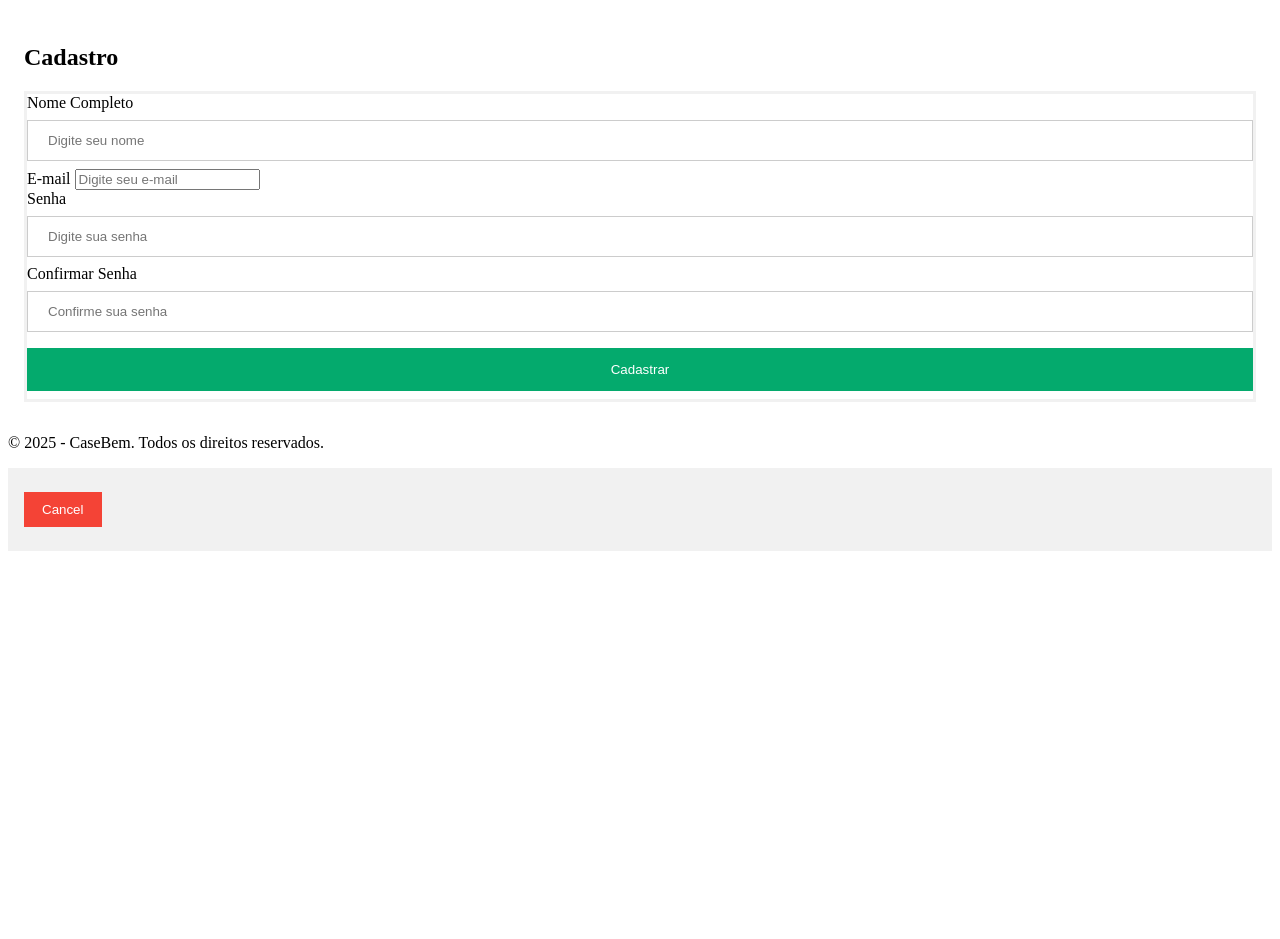
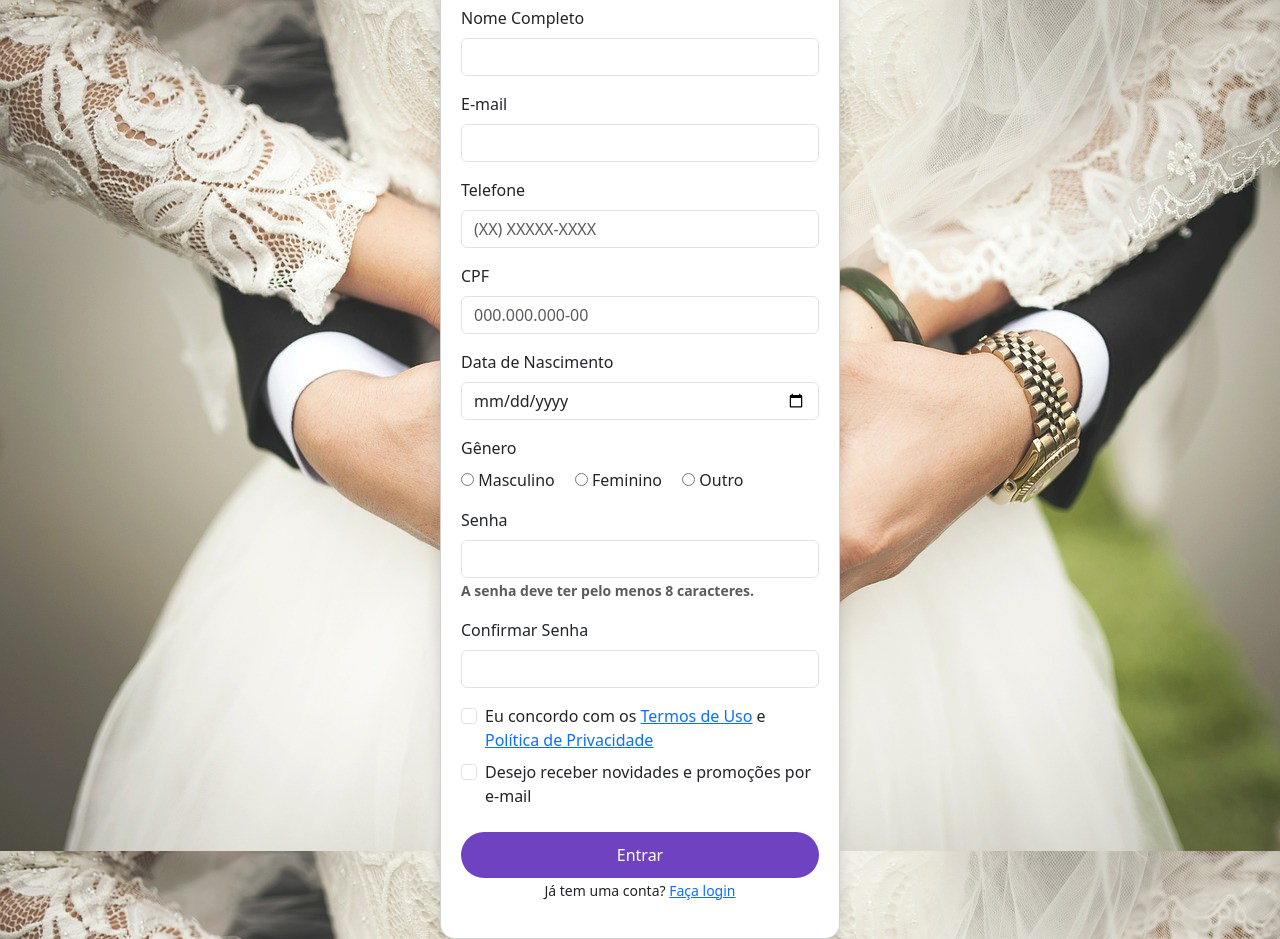
Before and after one commit to RebekaSerafim/CaseBem, a FastAPI app: template templates/cadastro.html in a window 1280 px wide. Before the commit the page ends 551 px from the top, so only its background shows below. Run offline with FastAPI, Linux system fonts and the light colour scheme; the template is opened without the code that fills it, so the values that code supplies are empty.

Commit message:
cadastro - Laura

```diff
--- a/templates/cadastro.html
+++ b/templates/cadastro.html
@@ -1,46 +1,183 @@
 <!DOCTYPE html>
-<html lang="pt-BR">
+<html lang="pt-br">
 <head>
-  <meta charset="utf-8" />
-  <meta name="viewport" content="width=device-width,initial-scale=1" />
-  <title>Página de Cadastro</title>
-  <link rel="stylesheet" href="login.css" />
+    <meta charset="UTF-8">
+    <meta name="viewport" content="width=device-width, initial-scale=1.0">
+    <title>Cadastro</title>
+    <!-- Bootstrap CSS -->
+    <link href="https://cdn.jsdelivr.net/npm/bootstrap@5.3.0/dist/css/bootstrap.min.css" rel="stylesheet">
+    <link rel="stylesheet" href="https://cdnjs.cloudflare.com/ajax/libs/font-awesome/6.4.0/css/all.min.css">
+    <style>
+        body {
+            background:url('casamento2.jpg');
+            height: 100vh;
+            display: flex;
+            justify-content: center;
+            align-items: center;
+        }
+        .card {
+            border-radius: 15px;
+            padding: 20px;
+            width: 100%;
+            max-width: 400px;
+        }
+        .btn-custom {
+            background-color: #6f42c1;
+            color: white;
+            border-radius: 25px;
+            padding: 10px;
+            width: 100%;
+        }
+        #senhaForca {
+            font-weight: bold;
+        }
+    </style>
 </head>
 <body>
-<div class="container d-flex justify-content-center align-items-center min-vh-100">
-    <div class="card p-4 shadow form-card">
-      <h2 class="text-center mb-4">Cadastro</h2>
-      <form>
+
+<div class="card shadow">
+    <div class="text-center mb-3">
+        <i class="fas fa-user-plus fa-2x text-primary"></i>
+        <h3 class="mt-2">Criar Conta</h3>
+        <small>Preencha os dados abaixo para se cadastrar</small>
+    </div>
+
+    <form id="formCadastro">
         <div class="mb-3">
-          <label for="nome" class="form-label">Nome Completo</label>
-          <input type="text" class="form-control" id="nome" placeholder="Digite seu nome">
+            <label class="form-label">Nome Completo</label>
+            <input type="text" class="form-control" required>
         </div>
+
         <div class="mb-3">
-          <label for="email" class="form-label">E-mail</label>
-          <input type="email" class="form-control" id="email" placeholder="Digite seu e-mail">
+            <label class="form-label">E-mail</label>
+            <input type="email" class="form-control" required>
         </div>
+
         <div class="mb-3">
-          <label for="senha" class="form-label">Senha</label>
-          <input type="password" class="form-control" id="senha" placeholder="Digite sua senha">
+            <label class="form-label">Telefone</label>
+            <input type="tel" class="form-control" placeholder="(XX) XXXXX-XXXX" required>
         </div>
+
         <div class="mb-3">
-          <label for="confirmaSenha" class="form-label">Confirmar Senha</label>
-          <input type="password" class="form-control" id="confirmaSenha" placeholder="Confirme sua senha">
+            <label class="form-label">CPF</label>
+            <input type="text" id="cpf" class="form-control" placeholder="000.000.000-00" required>
+            <div class="invalid-feedback">CPF inválido.</div>
         </div>
-        <button type="submit" class="btn btn-primary w-100">Cadastrar</button>
-      </form>
-    </div>
-  </div>
 
-  <!-- Footer -->
-  <footer class="bg-dark text-light text-center py-3">
-    <p class="mb-0">&copy; 2025 - CaseBem. Todos os direitos reservados.</p>
-  </footer>
+        <div class="mb-3">
+            <label class="form-label">Data de Nascimento</label>
+            <input type="date" class="form-control" required>
+        </div>
 
-  <script src="https://cdn.jsdelivr.net/npm/bootstrap@5.3.0/dist/js/bootstrap.bundle.min.js"></script>
+        <div class="mb-3">
+            <label class="form-label">Gênero</label>
+            <div>
+                <input type="radio" name="genero" required> Masculino
+                <input type="radio" name="genero" class="ms-3"> Feminino
+                <input type="radio" name="genero" class="ms-3"> Outro
+            </div>
+        </div>
+
+        <div class="mb-3">
+            <label class="form-label">Senha</label>
+            <input type="password" id="senha" class="form-control" required>
+            <small id="senhaForca" class="text-muted">A senha deve ter pelo menos 8 caracteres.</small>
+        </div>
+
+        <div class="mb-3">
+            <label class="form-label">Confirmar Senha</label>
+            <input type="password" id="confirmarSenha" class="form-control" required>
+            <div class="invalid-feedback">As senhas não coincidem.</div>
+        </div>
+
+        <div class="form-check mb-2">
+            <input class="form-check-input" type="checkbox" required>
+            <label class="form-check-label">
+                Eu concordo com os <a href="#">Termos de Uso</a> e <a href="#">Política de Privacidade</a>
+            </label>
+        </div>
+
+        <div class="form-check mb-4">
+            <input class="form-check-input" type="checkbox">
+            <label class="form-check-label">
+                Desejo receber novidades e promoções por e-mail
+            </label>
+        </div>
+
+        <button type="submit" class="btn btn-custom">Entrar</button>
+        <div class="text-center mb-3">
+            <small>Já tem uma conta? <a href="login.html">Faça login</a></small>
+    </form>
+</div>
+
+<!-- Bootstrap JS -->
+<script src="https://cdn.jsdelivr.net/npm/bootstrap@5.3.0/dist/js/bootstrap.bundle.min.js"></script>
+
+<script>
+    // Validação de CPF
+    function validarCPF(cpf) {
+        cpf = cpf.replace(/[^\d]+/g, '');
+        if (cpf.length !== 11 || /^(\d)\1{10}$/.test(cpf)) return false;
+
+        let soma = 0;
+        for (let i = 0; i < 9; i++) soma += parseInt(cpf.charAt(i)) * (10 - i);
+        let resto = 11 - (soma % 11);
+        if (resto === 10 || resto === 11) resto = 0;
+        if (resto !== parseInt(cpf.charAt(9))) return false;
+
+        soma = 0;
+        for (let i = 0; i < 10; i++) soma += parseInt(cpf.charAt(i)) * (11 - i);
+        resto = 11 - (soma % 11);
+        if (resto === 10 || resto === 11) resto = 0;
+        return resto === parseInt(cpf.charAt(10));
+    }
+
+    document.getElementById("cpf").addEventListener("input", function() {
+        if (!validarCPF(this.value)) {
+            this.classList.add("is-invalid");
+            this.classList.remove("is-valid");
+        } else {
+            this.classList.remove("is-invalid");
+            this.classList.add("is-valid");
+        }
+    });
+
+    // Medidor de força de senha
+    document.getElementById("senha").addEventListener("input", function() {
+        let senha = this.value;
+        let forcaTexto = document.getElementById("senhaForca");
+
+        let forca = 0;
+        if (senha.length >= 8) forca++;
+        if (/[A-Z]/.test(senha)) forca++;
+        if (/[0-9]/.test(senha)) forca++;
+        if (/[^A-Za-z0-9]/.test(senha)) forca++;
+
+        if (forca <= 1) {
+            forcaTexto.textContent = "Senha fraca";
+            forcaTexto.className = "text-danger";
+        } else if (forca === 2) {
+            forcaTexto.textContent = "Senha média";
+            forcaTexto.className = "text-warning";
+        } else if (forca >= 3) {
+            forcaTexto.textContent = "Senha forte";
+            forcaTexto.className = "text-success";
+        }
+    });
+
+    // Validação de confirmação de senha
+    document.getElementById("formCadastro").addEventListener("submit", function(e) {
+        let senha = document.getElementById("senha");
+        let confirmarSenha = document.getElementById("confirmarSenha");
+
+        if (senha.value !== confirmarSenha.value) {
+            confirmarSenha.classList.add("is-invalid");
+            e.preventDefault();
+        } else {
+            confirmarSenha.classList.remove("is-invalid");
+        }
+    });
+</script>
+
 </body>
 </html>
-  <div class="container" style="background-color:#f1f1f1">
-    <button type="button" class="cancelbtn">Cancel</button>
-  </div>
-</form>
```
Also changed, not shown: templates/casamento2.jpg (added).
